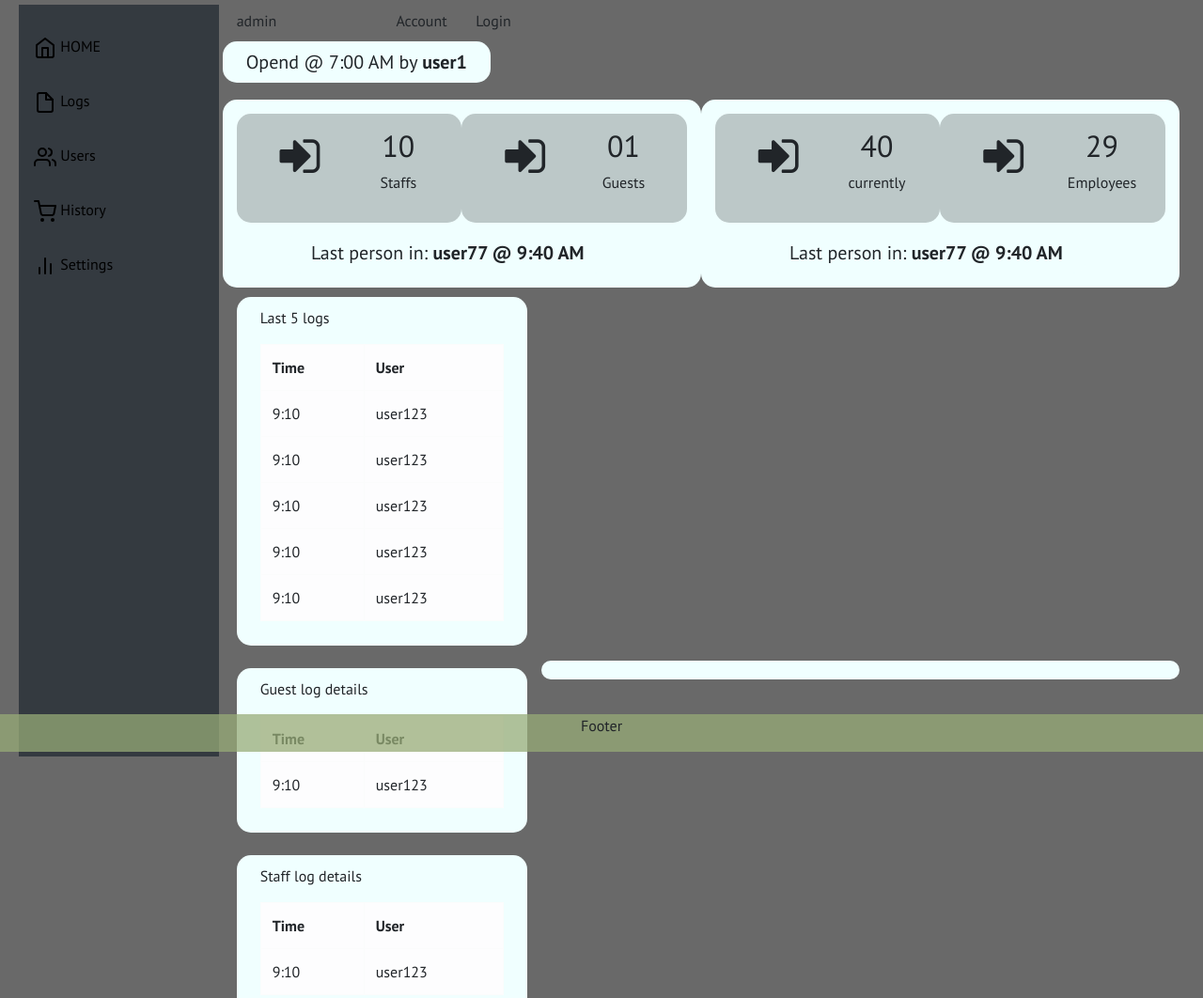
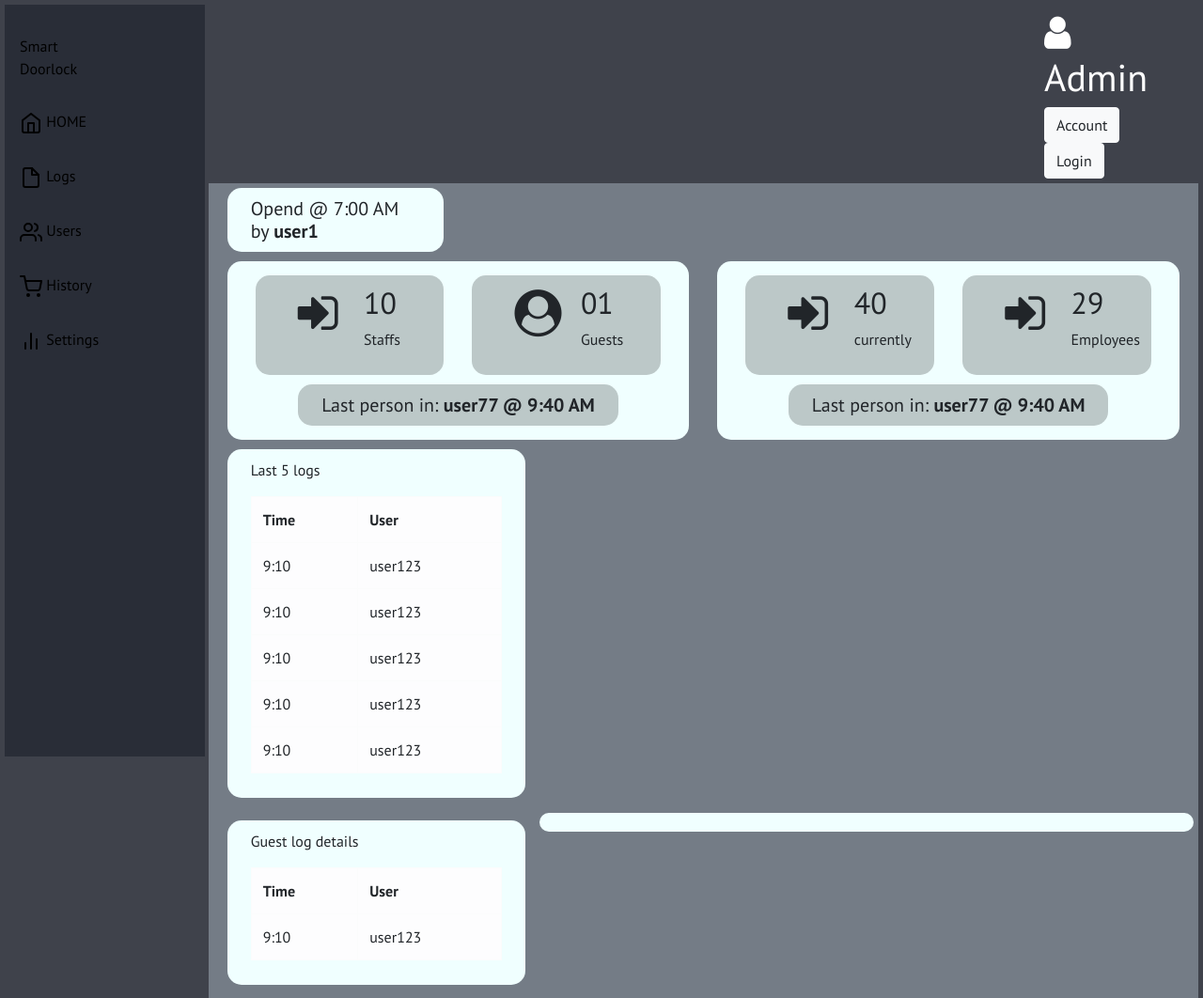
Before and after one commit to Laboni532/SmartDoorLock_userDashboard, a plain HTML site: page index.html in a window 1280 px wide. Shown: the top 1062 px of the page at 94% size. Drawn offline with nearby package versions, Linux system fonts and the light colour scheme.

Commit message:
Updated color and style adjustment in the main frame.

```diff
--- a/css/style.css
+++ b/css/style.css
@@ -25,6 +25,10 @@ body{
     background-color: rgb(188, 200, 200);
     border-radius: 15px;
     margin: auto;
+  }
+
+  .sidebar-color{
+    background-color: #292d37 !important;
   }
 
   .sidebar {
@@ -78,11 +82,10 @@ body{
   }
 
   .footer {
-    position: fixed;
-    left: 0;
-    bottom: 0;
+    /* position: fixed; */
+    margin: 0px;
     width: 100%;
-    background-color: rgba(152, 172, 119, 0.74);
-    text-decoration-color: rgb(17, 15, 15);
+    background-color: transparent;
+    color: azure !important;
     text-align: center;
  }
--- a/index.html
+++ b/index.html
@@ -9,13 +9,17 @@
     </head>
     <!--header-->
     </head>
-    <body style="background-color: dimgrey;">
-        <div class="container-fluid">
+    <body style="background-color: #3f424b">
         <div class="row">
                 <div class="col-2">
-                    <nav id="sidebarMenu" class="col-md-3 col-lg-2 d-md-block bg-dark sidebar collapse">
+                    <nav id="sidebarMenu" class="col-md-3 col-lg-2 d-md-block sidebar-color sidebar collapse">
                         <div class="sidebar-sticky pt-3">
                         <ul class="nav flex-column">
+                            <li>
+                            <a class="nav-link" href="#">
+                                Smart<br>Doorlock <span class="sr-only">(current)</span>
+                            </a>
+                            </li>
                             <li class="nav-item">
                             <a class="nav-link" href="#">
                                 <svg xmlns="http://www.w3.org/2000/svg" width="24" height="24" viewBox="0 0 24 24" fill="none" stroke="currentColor" stroke-width="2" stroke-linecap="round" stroke-linejoin="round" class="feather feather-home"><path d="M3 9l9-7 9 7v11a2 2 0 0 1-2 2H5a2 2 0 0 1-2-2z"></path><polyline points="9 22 9 12 15 12 15 22"></polyline></svg>
@@ -53,18 +57,25 @@
                 <div class="col-10">
                     <div class="container-fluid">
                         <div class="row">
-                                <div class="col-2">admin</div>
-                                <div class="col-1">Account</div>
-                                <div class="col-1">Login</div>
+                            <div class="col-2 offset-10">
+                                <h1 class="" style="color: white;"><i class="fa fa-user" aria-hidden="true"></i> Admin</h1>
+                            </div>
+                            <div class="col-2 offset-10">
+                                <a class="btn btn-light" href="#">Account</a>
+                                <a class="btn btn-light" href="#">Login</a>
+                            </div>
+                        </div>
+                    </div>
+                    <div class="container-fluid" style="background-color: #747c86;">
+                        <div class="row">
+                            <div class="col-md-3 col-sm-12"><h5 class="info-style">Opend @ 7:00 AM by <b>user1</b></h5></div>
                         </div>
                         <div class="row">
-                            <h5 style="padding: 10px 25px 10px 25px; background-color: azure; border-radius: 15px;">Opend @ 7:00 AM by <b>user1</b></h5>
-                        </div>
+                            <div class="col-6  ">
+                                <div class="info-style">
                                     <div class="row">
-                            <div class="col-6  info-style">
-                                <div class="row text-center">
-                                    <div class="col-6 sub-info-style">
-                                        <div class="row">
+                                        <div class="col-6">
+                                            <div class="row sub-info-style">
                                                 <div class="col-6">
                                                     <i class="fa fa-sign-in icon-style" aria-hidden="true"></i>
                                                 </div>
@@ -74,10 +85,10 @@
                                                 </div>
                                             </div>
                                         </div>
-                                    <div class="col-6 sub-info-style">
-                                        <div class="row">
                                         <div class="col-6">
-                                                <i class="fa fa-sign-in icon-style" aria-hidden="true"></i>
+                                            <div class="row sub-info-style">
+                                                <div class="col-6">
+                                                    <i class="fa fa-user-circle icon-style" aria-hidden="true"></i>
                                                 </div>
                                                 <div class="col-6">
                                                     <h2>01</h2>
@@ -86,14 +97,16 @@
                                             </div>
                                         </div>
                                     </div>
-                                <div class="row w-100">
-                                    <h5 class="text-center info-style">Last person in: <b>user77 @ 9:40 AM</b></h5>
+                                    <div class="row">
+                                        <h5 class="text-center sub-info-style">Last person in: <b>user77 @ 9:40 AM</b></h5>
                                     </div>
                                 </div>
-                            <div class="col-6  info-style">
-                                <div class="row text-center">
-                                    <div class="col-6 sub-info-style">
+                            </div>
+                            <div class="col-6">
+                                <div class="info-style">
                                     <div class="row">
+                                        <div class="col-6">
+                                            <div class="row sub-info-style">
                                                 <div class="col-6">
                                                     <i class="fa fa-sign-in icon-style" aria-hidden="true"></i>
                                                 </div>
@@ -103,8 +116,8 @@
                                                 </div>
                                             </div>
                                         </div>
-                                    <div class="col-6 sub-info-style">
-                                        <div class="row">
+                                        <div class="col-6">
+                                            <div class="row sub-info-style">
                                                 <div class="col-6">
                                                     <i class="fa fa-sign-in icon-style" aria-hidden="true"></i>
                                                 </div>
@@ -115,8 +128,9 @@
                                             </div>
                                         </div>
                                     </div>
-                                <div class="row w-100">
-                                    <h5 class="text-center info-style">Last person in: <b>user77 @ 9:40 AM</b></h5>
+                                    <div class="row">
+                                        <h5 class="text-center sub-info-style">Last person in: <b>user77 @ 9:40 AM</b></h5>
+                                    </div>
                                 </div>
                             </div>
                         </div>
@@ -185,12 +199,9 @@
                         </div>
                     </div>
                     <div class="footer">
-                        <p>Footer</p>
-                    </div>
+                        <p>&copy; UltraX-BD</p>
                     </div>
                 </div>
         </div>
     </body>
-
-
 </html>
```
Lines whose indentation alone changed are shown as unchanged.
